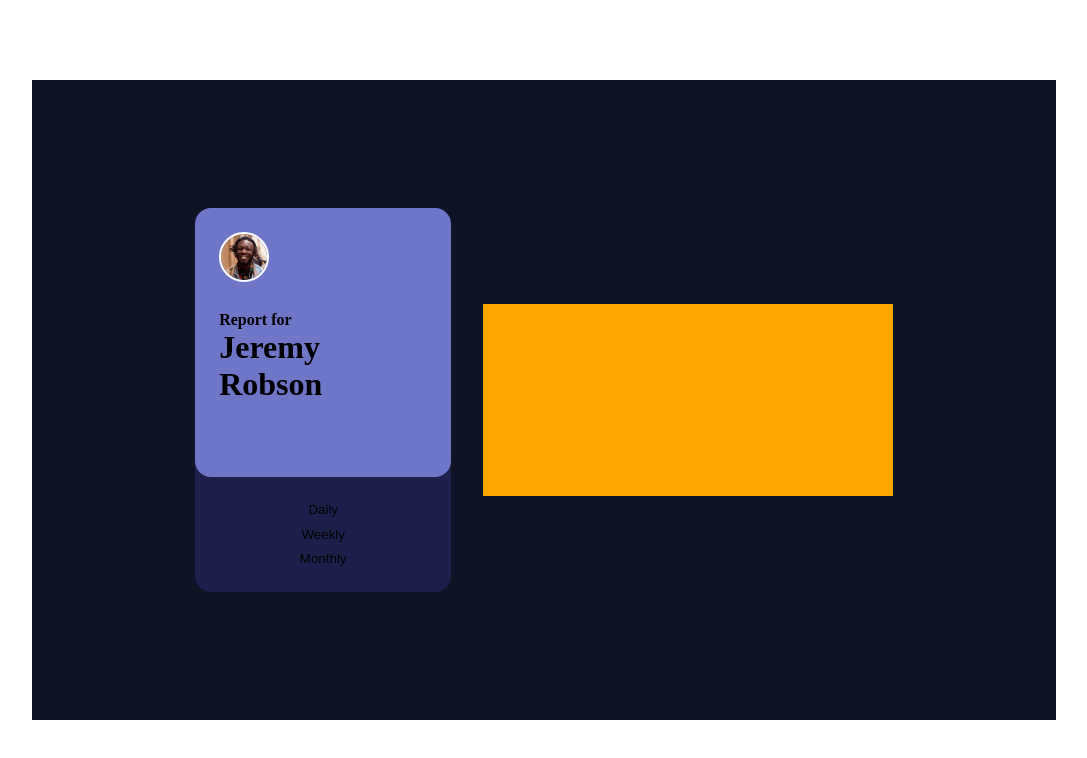
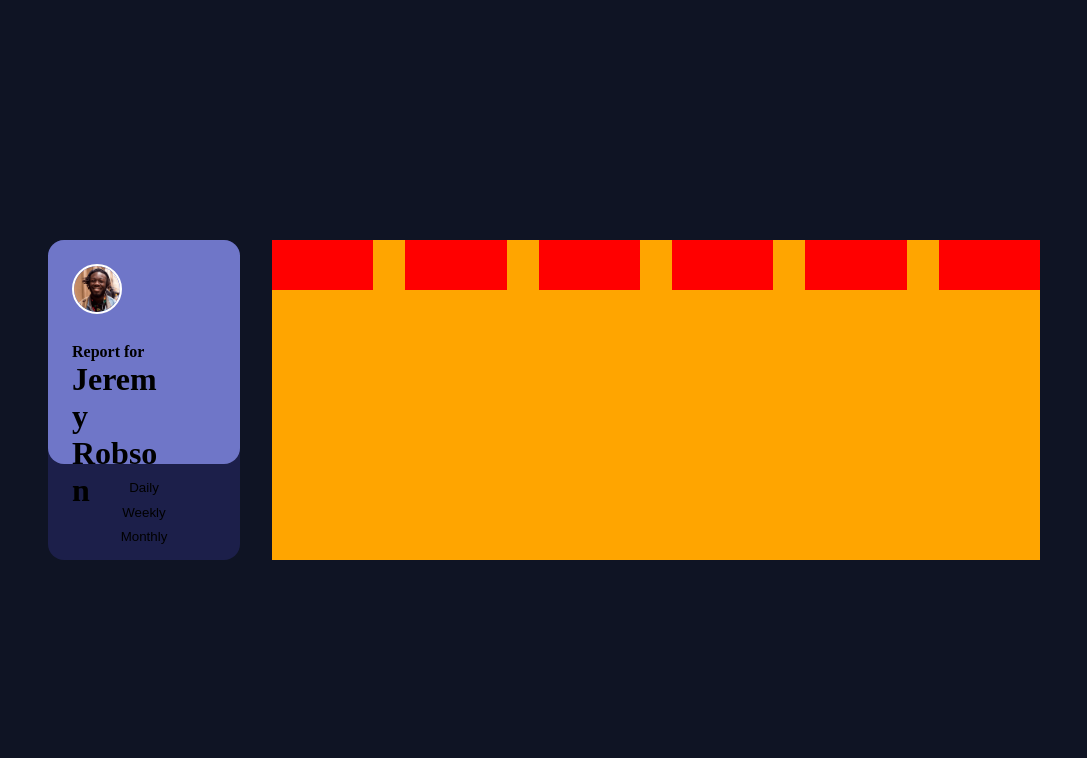
Before and after one commit to kosminskimateusz/Time-tracking-dashboard-FM-challenge, a plain HTML site: page index.html in a window 1280 px wide. Shown: the whole page, without its empty margins (96-1183 px from the left). Drawn offline with Linux system fonts and the light colour scheme.

Commit message:
In progress

```diff
--- a/index.html
+++ b/index.html
@@ -46,6 +46,24 @@
       </div>
     </div>
     <div id="times">
+      <div class="data__table">
+
+      </div>
+      <div class="data__table">
+
+      </div>
+      <div class="data__table">
+
+      </div>
+      <div class="data__table">
+
+      </div>
+      <div class="data__table">
+
+      </div>
+      <div class="data__table">
+
+      </div>
 
     </div>
   </main>
--- a/style/main.scss
+++ b/style/main.scss
@@ -14,8 +14,8 @@ body {
 #time__tracking__dashboard {
   background-color: hsl(226, 43%, 10%);
 
-  width: 80vw;
-  height: 80vh;
+  width: 100vw;
+  height: 100vh;
 
   display: flex;
   justify-content: center;
@@ -27,8 +27,8 @@ body {
     flex-direction: column;
     background-color: hsl(235, 46%, 20%);
     border-radius: 1rem;
-    height: 60%;
-    width: 25%;
+    height: 40%;
+    width: 15%;
     #about {
       display: flex;
       flex-direction: column;
@@ -75,6 +75,14 @@ body {
 
 #times {
   background-color: orange;
-  height: 30%;
-  width: 40%;
+  height: 40%;
+  width: 60%;
+  display: flex;
+  gap: 2rem;
+
+  .data__table {
+    background-color: red;
+    width: 33%;
+    height: 50px;
+  }
 }
```
Also changed, not shown: style/main.css, 1 other file.
